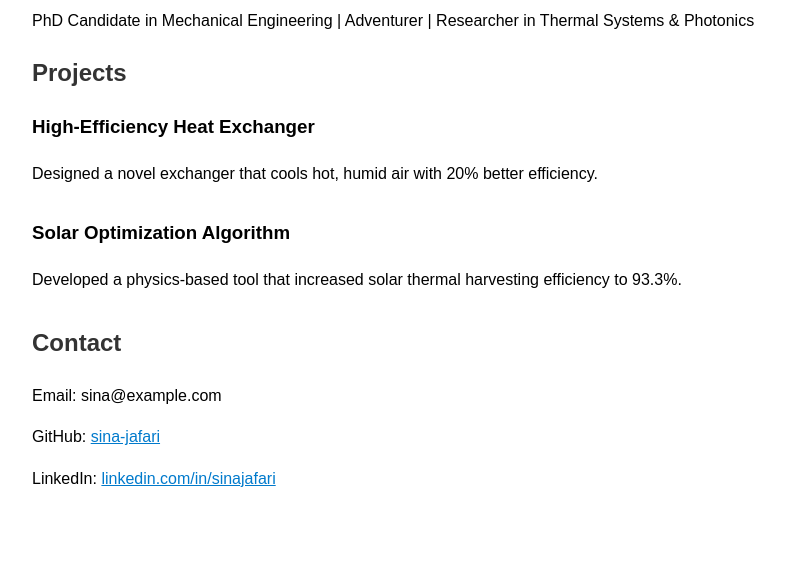
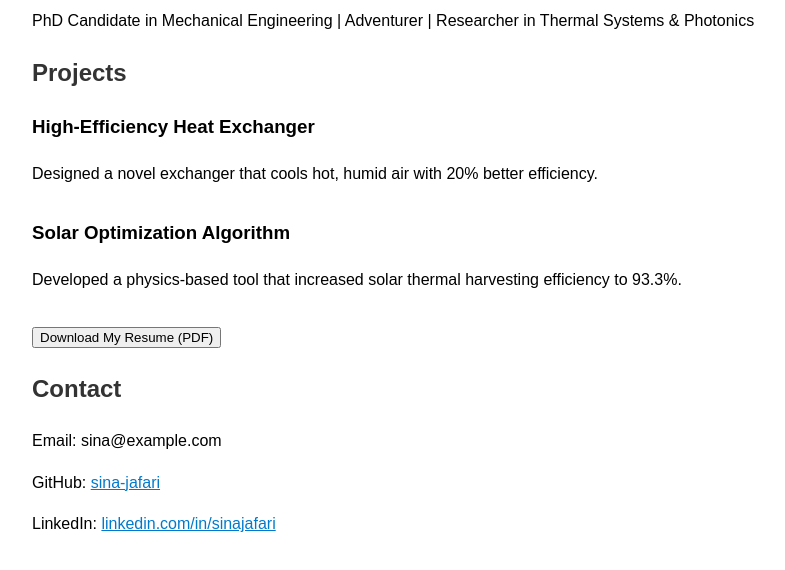
Before and after one commit to sina-jafari/resume, a plain HTML site: page index.html in a window 1280 px wide. Shown: the part 118-688 px from the top of the page, without its empty margins (208-993 px from the left). Drawn offline with Linux system fonts and the light colour scheme.

Commit message:
Update index.html

```diff
--- a/index.html
+++ b/index.html
@@ -35,7 +35,9 @@
     <h3>Solar Optimization Algorithm</h3>
     <p>Developed a physics-based tool that increased solar thermal harvesting efficiency to 93.3%.</p>
   </div>
-
+<a href="resume.pdf" download>
+  <button>Download My Resume (PDF)</button>
+</a>
   <h2>Contact</h2>
   <p>Email: sina@example.com</p>
   <p>GitHub: <a href="https://github.com/sina-jafari">sina-jafari</a></p>
```
